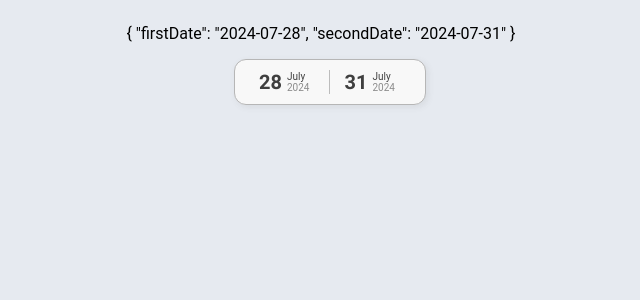
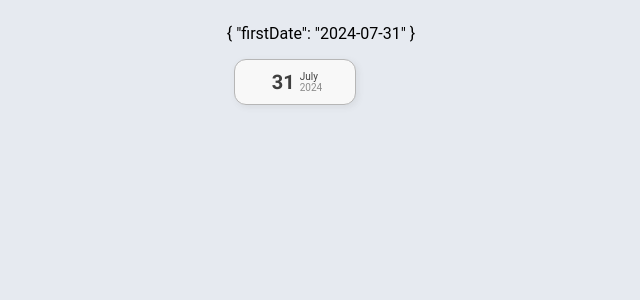
Before and after one commit to Mwiert/miniSpa, a Vue app: page /timebenders in a window 1280 px wide. Shown: the top 300 px of the page, without its empty margins (335-975 px from the left). Built offline with nearby package versions, Linux system fonts and the light colour scheme; a web font is replaced by a local one.

Commit message:
validation fix

```diff
--- a/src/components/UIDatePicker.vue
+++ b/src/components/UIDatePicker.vue
@@ -94,17 +94,11 @@ export default {
     checkRange() {
       if (this.isPastValidation) {
         if (this.backMonthRange !== 99) {
-          this.minDate = dayjs()
-            .subtract(this.backMonthRange, 'month')
-            .endOf('month')
-            .format('YYYY-MM-DD')
+          this.minDate = dayjs().subtract(this.backMonthRange, 'month').format('YYYY-MM-DD')
         } else if (this.backDayRange !== 99) {
           this.minDate = dayjs().subtract(this.backDayRange, 'day').format('YYYY-MM-DD')
         } else {
-          this.minDate = dayjs()
-            .subtract(this.backYearRange, 'year')
-            .endOf('month')
-            .format('YYYY-MM-DD')
+          this.minDate = dayjs().subtract(this.backYearRange, 'year').format('YYYY-MM-DD')
         }
 
         this.maxDate = dayjs().startOf('month').format('YYYY-MM-DD')
@@ -112,28 +106,20 @@ export default {
         this.minDate = dayjs().endOf('month').format('YYYY-MM-DD')
 
         if (this.forwardMonthRange !== 99) {
-          this.maxDate = dayjs()
-            .add(this.forwardMonthRange, 'month')
-            .startOf('month')
-            .format('YYYY-MM-DD')
+          this.maxDate = dayjs().add(this.forwardMonthRange, 'month').format('YYYY-MM-DD')
         } else if (this.forwardDayRange !== 99) {
           this.maxDate = dayjs().add(this.forwardDayRange, 'day').format('YYYY-MM-DD')
         } else {
-          this.maxDate = dayjs()
-            .add(this.forwardYearRange, 'year')
-            .startOf('month')
-            .format('YYYY-MM-DD')
+          this.maxDate = dayjs().add(this.forwardYearRange, 'year').format('YYYY-MM-DD')
         }
       } else {
         if (this.backMonthRange !== 99) {
           this.minDate = dayjs(this.saveDate)
             .subtract(this.backMonthRange, 'month')
-            .endOf('month')
             .format('YYYY-MM-DD')
           if (this.forwardMonthRange !== 99) {
             this.maxDate = dayjs(this.saveDate)
               .add(this.forwardMonthRange, 'month')
-              .startOf('month')
               .format('YYYY-MM-DD')
           } else if (this.forwardDayRange !== 99) {
             this.maxDate = dayjs(this.saveDate)
@@ -142,39 +128,32 @@ export default {
           } else {
             this.maxDate = dayjs(this.saveDate)
               .add(this.forwardYearRange, 'year')
-              .startOf('month')
               .format('YYYY-MM-DD')
           }
         } else if (this.backYearRange !== 99) {
           this.minDate = dayjs(this.saveDate)
             .subtract(this.backYearRange, 'month')
-            .endOf('month')
             .format('YYYY-MM-DD')
           if (this.forwardMonthRange !== 99) {
             this.maxDate = dayjs(this.saveDate)
               .add(this.forwardMonthRange, 'month')
-              .startOf('month')
               .format('YYYY-MM-DD')
           } else if (this.forwardDayRange !== 99) {
             this.maxDate = dayjs(this.saveDate)
               .add(this.forwardDayRange, 'day')
-              .startOf('month')
               .format('YYYY-MM-DD')
           } else {
             this.maxDate = dayjs(this.saveDate)
               .add(this.forwardYearRange, 'year')
-              .startOf('month')
               .format('YYYY-MM-DD')
           }
         } else if (this.forwardMonthRange !== 99) {
           this.maxDate = dayjs(this.saveDate)
             .add(this.forwardMonthRange, 'month')
-            .startOf('month')
             .format('YYYY-MM-DD')
           if (this.backMonthRange !== 99) {
             this.minDate = dayjs(this.saveDate)
               .subtract(this.backMonthRange, 'month')
-              .endOf('month')
               .format('YYYY-MM-DD')
           } else if (this.backDayRange !== 99) {
             this.minDate = dayjs(this.saveDate)
@@ -183,18 +162,15 @@ export default {
           } else {
             this.minDate = dayjs(this.saveDate)
               .subtract(this.backYearRange, 'year')
-              .endOf('month')
               .format('YYYY-MM-DD')
           }
         } else if (this.forwardYearRange !== 99) {
           this.maxDate = dayjs(this.saveDate)
             .add(this.forwardYearRange, 'year')
-            .startOf('month')
             .format('YYYY-MM-DD')
           if (this.backMonthRange !== 99) {
             this.minDate = dayjs(this.saveDate)
               .subtract(this.backMonthRange, 'month')
-              .endOf('month')
               .format('YYYY-MM-DD')
           } else if (this.backDayRange !== 99) {
             this.minDate = dayjs(this.saveDate)
@@ -203,7 +179,6 @@ export default {
           } else {
             this.minDate = dayjs(this.saveDate)
               .subtract(this.backYearRange, 'year')
-              .endOf('month')
               .format('YYYY-MM-DD')
           }
         } else if (this.backDayRange !== 99) {
@@ -213,7 +188,6 @@ export default {
           if (this.forwardMonthRange !== 99) {
             this.maxDate = dayjs(this.saveDate)
               .add(this.forwardMonthRange, 'month')
-              .startOf('month')
               .format('YYYY-MM-DD')
           } else if (this.forwardDayRange !== 99) {
             this.maxDate = dayjs(this.saveDate)
@@ -222,7 +196,6 @@ export default {
           } else {
             this.maxDate = dayjs(this.saveDate)
               .add(this.forwardYearRange, 'year')
-              .startOf('month')
               .format('YYYY-MM-DD')
           }
         } else if (this.forwardDayRange !== 99) {
@@ -230,7 +203,6 @@ export default {
           if (this.backMonthRange !== 99) {
             this.minDate = dayjs(this.saveDate)
               .subtract(this.backMonthRange, 'month')
-              .endOf('month')
               .format('YYYY-MM-DD')
           } else if (this.backDayRange !== 99) {
             this.minDate = dayjs(this.saveDate)
@@ -239,17 +211,14 @@ export default {
           } else {
             this.minDate = dayjs(this.saveDate)
               .subtract(this.backYearRange, 'year')
-              .endOf('month')
               .format('YYYY-MM-DD')
           }
         } else {
           this.minDate = dayjs(this.saveDate)
             .subtract(this.forwardYearRange, 'year')
-            .endOf('month')
             .format('YYYY-MM-DD')
           this.maxDate = dayjs(this.saveDate)
             .add(this.forwardYearRange, 'year')
-            .startOf('month')
             .format('YYYY-MM-DD')
         }
       }
@@ -365,6 +334,7 @@ export default {
     },
     linedThroughDate() {
       if (this.isPastValidation) {
+        if (this.backDayRange !== 99) {
           for (let i = 0; i < this.daysInMonth.length; i++) {
             if (
               this.daysInMonth[i].date < dayjs(this.minDate).format('YYYY-MM-DD') &&
@@ -376,11 +346,31 @@ export default {
             }
 
             if (
-            this.daysInMonth[i].date > dayjs(this.maxDate).format('YYYY-MM-DD') &&
+              this.daysInMonth[i].date > dayjs(this.presentDate).format('YYYY-MM-DD') &&
               this.daysInMonth[i].month === dayjs(this.maxDate).format('MM') &&
               this.daysInMonth[i].year === dayjs(this.maxDate).format('YYYY')
             ) {
               this.daysInMonth[i].textDecoration = true
+            }
+          }
+        } else {
+          for (let i = 0; i < this.daysInMonth.length; i++) {
+            if (
+              this.daysInMonth[i].date < dayjs(this.presentDate).format('YYYY-MM-DD') &&
+              this.daysInMonth[i].month === dayjs(this.minDate).format('MM') &&
+              this.daysInMonth[i].year === dayjs(this.minDate).format('YYYY') &&
+              this.daysInMonth[i].number < dayjs(this.presentDate).date()
+            ) {
+              this.daysInMonth[i].textDecoration = true
+            }
+
+            if (
+              this.daysInMonth[i].date > dayjs(this.presentDate).format('YYYY-MM-DD') &&
+              this.daysInMonth[i].month === dayjs(this.maxDate).format('MM') &&
+              this.daysInMonth[i].year === dayjs(this.maxDate).format('YYYY')
+            ) {
+              this.daysInMonth[i].textDecoration = true
+            }
           }
         }
       } else {
--- a/src/components/UIMultiDatePicker.vue
+++ b/src/components/UIMultiDatePicker.vue
@@ -161,19 +161,13 @@ export default {
         }
 
         if (this.backMonthRange !== 99) {
-          this.minDate = dayjs()
-            .subtract(this.backMonthRange, 'month')
-            .endOf('month')
-            .format('YYYY-MM-DD')
+          this.minDate = dayjs().subtract(this.backMonthRange, 'month').format('YYYY-MM-DD')
           this.maxDate = dayjs().add(1, 'month').format('YYYY-MM-DD')
         } else if (this.backDayRange !== 99) {
           this.minDate = dayjs().subtract(this.backDayRange, 'day').format('YYYY-MM-DD')
           this.maxDate = dayjs().add(1, 'month').format('YYYY-MM-DD')
         } else {
-          this.minDate = dayjs()
-            .subtract(this.backYearRange, 'month')
-            .endOf('month')
-            .format('YYYY-MM-DD')
+          this.minDate = dayjs().subtract(this.backYearRange, 'month').format('YYYY-MM-DD')
           this.maxDate = dayjs().add(1, 'month').format('YYYY-MM-DD')
         }
       } else if (this.isFutureValidation) {
@@ -183,19 +177,13 @@ export default {
           this.minDate = dayjs().format('YYYY-MM-DD')
         }
         if (this.forwardMonthRange !== 99) {
-          this.maxDate = dayjs()
-            .add(this.forwardMonthRange, 'month')
-            .startOf('month')
-            .format('YYYY-MM-DD')
+          this.maxDate = dayjs().add(this.forwardMonthRange, 'month').format('YYYY-MM-DD')
           this.minDate = dayjs().subtract(1, 'month').format('YYYY-MM-DD')
         } else if (this.forwardDayRange !== 99) {
           this.maxDate = dayjs().add(this.forwardDayRange, 'day').format('YYYY-MM-DD')
           this.minDate = dayjs().subtract(1, 'month').format('YYYY-MM-DD')
         } else {
-          this.maxDate = dayjs()
-            .add(this.forwardYearRange, 'year')
-            .startOf('month')
-            .format('YYYY-MM-DD')
+          this.maxDate = dayjs().add(this.forwardYearRange, 'year').format('YYYY-MM-DD')
           this.minDate = dayjs().subtract(1, 'month').format('YYYY-MM-DD')
         }
       } else {
@@ -205,12 +193,10 @@ export default {
           if (this.forwardMonthRange !== 99) {
             this.maxDate = dayjs(this.initialDate)
               .add(this.forwardMonthRange, 'month')
-              .startOf('month')
               .format('YYYY-MM-DD')
           } else if (this.forwardDayRange !== 99) {
             this.maxDate = dayjs(this.saveDate)
               .add(this.forwardDayRange, 'day')
-              .startOf('month')
               .format('YYYY-MM-DD')
           } else {
             this.maxDate = dayjs(this.initialDate)
@@ -220,13 +206,11 @@ export default {
         } else if (this.backMonthRange !== 99) {
           this.minDate = dayjs(this.initialDate)
             .subtract(this.backMonthRange + 1, 'month')
-            .endOf('month')
             .format('YYYY-MM-DD')
 
           if (this.forwardMonthRange !== 99) {
             this.maxDate = dayjs(this.initialDate)
               .add(this.forwardMonthRange, 'month')
-              .startOf('month')
               .format('YYYY-MM-DD')
           } else if (this.forwardDayRange !== 99) {
             this.maxDate = dayjs(this.saveDate)
@@ -240,12 +224,10 @@ export default {
         } else if (this.forwardMonthRange !== 99) {
           this.maxDate = dayjs(this.initialDate)
             .add(this.forwardMonthRange, 'month')
-            .startOf('month')
             .format('YYYY-MM-DD')
           if (this.backMonthRange !== 99) {
             this.minDate = dayjs(this.initialDate)
               .subtract(this.backMonthRange + 1, 'month')
-              .endOf('month')
               .format('YYYY-MM-DD')
           } else if (this.backDayRange !== 99) {
             this.minDate = dayjs(this.saveDate)
@@ -262,7 +244,6 @@ export default {
           if (this.backMonthRange !== 99) {
             this.minDate = dayjs(this.initialDate)
               .subtract(this.backMonthRange + 1, 'month')
-              .endOf('month')
               .format('YYYY-MM-DD')
           } else if (this.backDayRange !== 99) {
             this.minDate = dayjs(this.saveDate)
@@ -279,7 +260,6 @@ export default {
           if (this.forwardMonthRange !== 99) {
             this.maxDate = dayjs(this.saveDate)
               .add(this.forwardMonthRange, 'month')
-              .startOf('month')
               .format('YYYY-MM-DD')
           } else if (this.forwardDayRange !== 99) {
             this.maxDate = dayjs(this.saveDate)
@@ -288,7 +268,6 @@ export default {
           } else {
             this.maxDate = dayjs(this.saveDate)
               .add(this.forwardYearRange, 'year')
-              .startOf('month')
               .format('YYYY-MM-DD')
           }
         } else if (this.forwardDayRange !== 99) {
@@ -297,7 +276,6 @@ export default {
           if (this.backMonthRange !== 99) {
             this.minDate = dayjs(this.saveDate)
               .subtract(this.backMonthRange, 'month')
-              .endOf('month')
               .format('YYYY-MM-DD')
           } else if (this.backDayRange !== 99) {
             this.minDate = dayjs(this.saveDate)
@@ -306,7 +284,6 @@ export default {
           } else {
             this.minDate = dayjs(this.saveDate)
               .subtract(this.backYearRange, 'year')
-              .endOf('month')
               .format('YYYY-MM-DD')
           }
         } else {
--- a/src/pages/TimeBenders.vue
+++ b/src/pages/TimeBenders.vue
@@ -4,9 +4,9 @@
     <!-- selectedDate comes from UIDateRangePicker with v-model implementation -->
     <UIDateRangePicker
       v-model="selectDate"
-      :isMultiDatePicker="true"
+      :isSingleDatePicker="true"
       isPast
-      :validateBackDay="50" />
+      :validateBackDay="40" />
   </div>
 </template>
 
```
Lines whose indentation alone changed are shown as unchanged.
